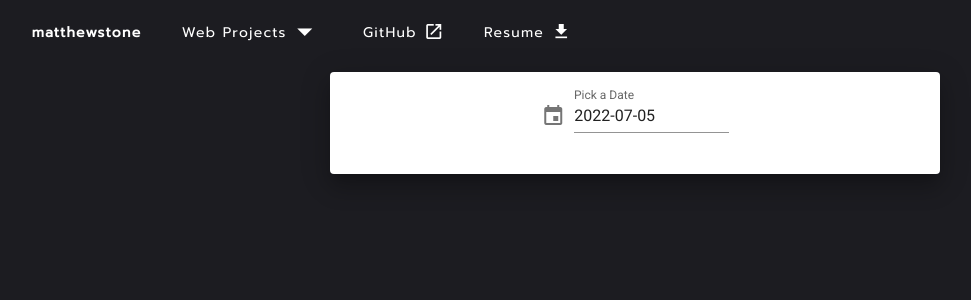
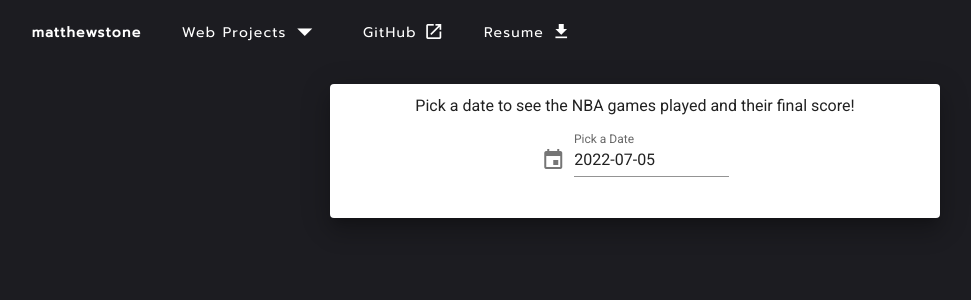
Before and after one commit to MatthewStonee/Personal-Site, a Vue app: page /NBA in a window 1280 px wide. Shown: the top 300 px of the page, without its empty margins (5-976 px from the left). Built offline with nearby package versions, Linux system fonts and the light colour scheme.

Commit message:
updated text

```diff
--- a/src/views/NBA.vue
+++ b/src/views/NBA.vue
@@ -3,6 +3,9 @@
       <v-card
           elevation="15"
       >
+        <div class="header">
+          Pick a date to see the NBA games played and their final score!
+        </div>
         <v-row>
 
           <v-col
@@ -166,6 +169,11 @@ export default {
   text-align: center;
 }
 
+.header {
+  padding-top: 10px;
+  padding-bottom: 10px;
+}
+
 .scoreText {
   text-align: center;
 }
@@ -179,6 +187,7 @@ export default {
 }
 
 .right {
+  justify: right;
   text-align: right;
 
 }
```
